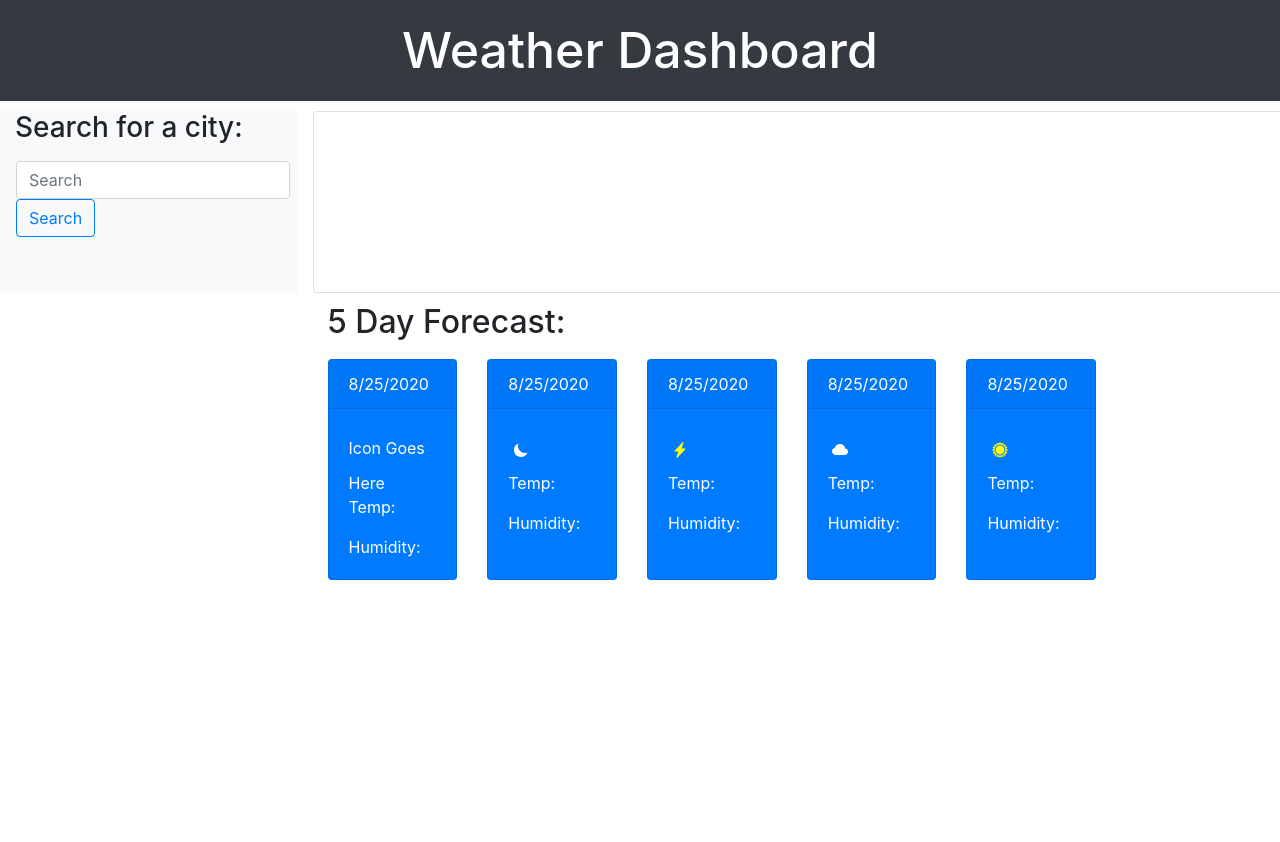
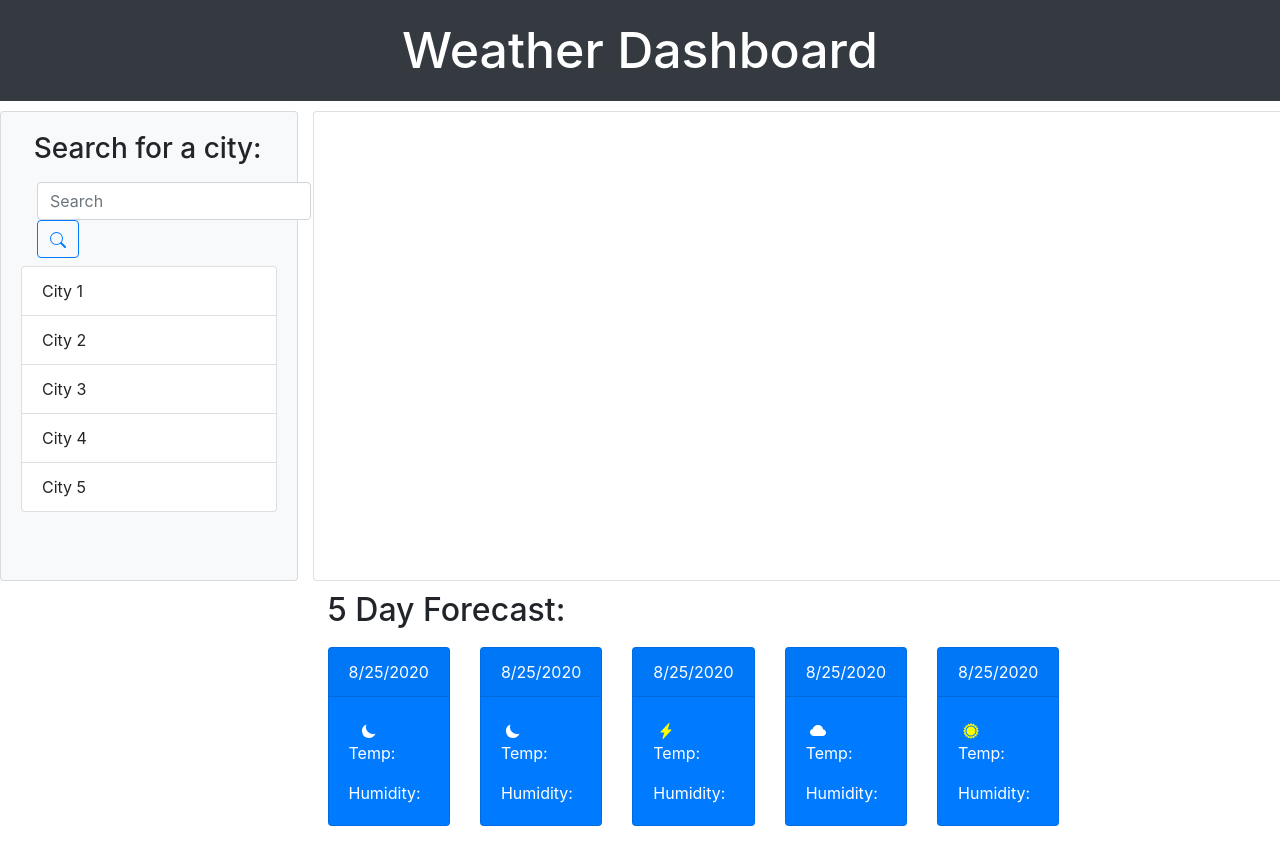
Before and after one commit to josh-wilson6289/weather-app, a plain HTML site: page index.html in a window 1280 px wide. Before the commit the page ends 800 px from the top, so only its background shows below. Drawn offline with nearby package versions, Linux system fonts and the light colour scheme.

Commit message:
additional styling

```diff
--- a/index.html
+++ b/index.html
@@ -23,27 +23,36 @@
 
 
       <div class="row">
-        <div class="col-3">
+        <div class="col-sm-3">
+          <div class="card bg-light">
+            <div class="card-body">
           <div class="search bg-light">
           <h3>Search for a city:</h3>
           <nav class="navbar navbar-light bg-light">
             <form class="form-inline">
               <input class="form-control mr-sm-2" id="citySearch" type="search" placeholder="Search" aria-label="Search">
-              <button class="btn btn-outline-primary my-2 my-sm-0" id="citySubmitBtn" type="submit">Search</button>
+              <button class="btn btn-outline-primary my-2 my-sm-0" id="citySubmitBtn" type="submit">
+                <svg width="1em" height="1em" viewBox="0 0 16 16" class="bi bi-search" fill="currentColor" xmlns="http://www.w3.org/2000/svg">
+                  <path fill-rule="evenodd" d="M10.442 10.442a1 1 0 0 1 1.415 0l3.85 3.85a1 1 0 0 1-1.414 1.415l-3.85-3.85a1 1 0 0 1 0-1.415z"/>
+                  <path fill-rule="evenodd" d="M6.5 12a5.5 5.5 0 1 0 0-11 5.5 5.5 0 0 0 0 11zM13 6.5a6.5 6.5 0 1 1-13 0 6.5 6.5 0 0 1 13 0z"/>
+                </svg>
+              </button>
             </form>
           </nav>
 
           <ul class="list-group bg-light" id="previousCities">
 
-            <!-- These lis will be created with jQuer y-->
+           <!-- These lis will be created with jQuery-->
 
-            <!-- <li class="list-group-item" id="previousCity1">City 1 </li>
+            <li class="list-group-item" id="previousCity1">City 1</li>
             <li class="list-group-item" id="previousCity2">City 2</li>
             <li class="list-group-item" id="previousCity3">City 3</li>
             <li class="list-group-item" id="previousCity4">City 4</li>
-            <li class="list-group-item" id="previousCity5">City 5</li> -->
+            <li class="list-group-item" id="previousCity5">City 5</li>
           </ul>
           <br><br>
+          </div>
+          </div>
         </div>
       </div>
         <div class="card w-75">
@@ -60,8 +69,8 @@
       </div>
 
       <div class="row">
-        <div class="col-3"></div>
-        <div class="col-9">
+        <div class="col-sm-3"></div>
+        <div class="col-sm-9">
           <div class="fiveDay">
           <h2>5 Day Forecast: </h2>
           </div>
@@ -69,15 +78,19 @@
       </div>
 
       <div class="row">
-        <div class="col-3"></div>
-          <div class=col-9">
+        <div class="col-sm-3"></div>
+          <div class=col-sm-9">
             <div class="card-deck">
 
               <!-- Future forecast day 1 -->
               <div class="card text-white bg-primary mb-3" style="max-width: 18rem;">
                 <div class="card-header" id="dateOne">8/25/2020</div>
                 <div class="card-body">
-                  <img class="card-title" id="iconOne">Icon Goes Here</img>
+                  <img class="card-title" id="iconOne">
+                    <svg width="2em" height="1em" viewBox="0 0 16 16" class="bi bi-moon" fill="currentColor" xmlns="http://www.w3.org/2000/svg">
+                    <path fill-rule="evenodd" d="M14.53 10.53a7 7 0 0 1-9.058-9.058A7.003 7.003 0 0 0 8 15a7.002 7.002 0 0 0 6.53-4.47z"/>
+                    </svg>
+                  </img>
                   <p class="card-text" id="tempOne">Temp: </p>
                   <p class="card-text" id="humidityOne">Humidity: </p>
                 </div>
@@ -144,7 +157,7 @@
             </div>
           </div>
         </div>
-      </div>
+
 
 
 
--- a/style.css
+++ b/style.css
@@ -26,7 +26,3 @@ h3 {
   margin-left: auto;
   margin-right: auto;
 }
-
-.card-title {
-  padding-bottom: 30px;
-}
```
